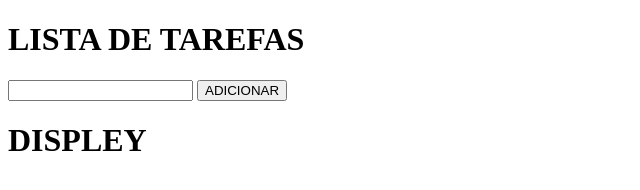
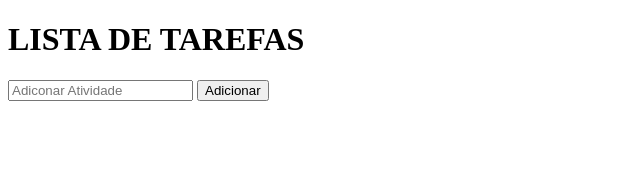
Before and after one commit to guilberneto/lista_atividades, a plain HTML site: page index.html in a window 1280 px wide. Shown: the whole page, without its empty margins (0-640 px from the left). Drawn offline with Linux system fonts and the light colour scheme.

Commit message:
comite-original

```diff
--- a/index.html
+++ b/index.html
@@ -2,30 +2,28 @@
 <html lang="pt-BR">
 
 <head>
-    <meta charset="UTF-8">
-    <meta name="viewport" content="width=device-width, initial-scale=1.0">
-    <title>PROJETO TO DO LIST</title>
+<meta charset="UTF-8">
+<meta name="viewport" content="width=device-width, initial-scale=1.0">
+<title>PROJETO TO DO LIST</title>
 </head>
 
 <body>
 
- <header class="CONTROLE-CAIXA">          <!--Controle  pricipal  -->
+<div class="conteiner">
 
-    <h1>LISTA DE TAREFAS</h1>                      <!-- Titulo  -->
+ <h1>LISTA DE TAREFAS</h1>
 
-    <input type="text" name="" id="">                  <!-- input -->
+  <form>
+   <input type="text"
+    placeholder="Adiconar Atividade" >
+    <button> Adicionar</button>
+    </form>
 
-      <button class="btn">
-         ADICIONAR
-          </button>
+    <ul id="tarefa"></ul>
 
-        <div class="mostra-lista">
-         <h1>DISPLEY</h1>
-           <div class="mostra-lista-txt">
-            </div>
-             </div>
+</div>
 
- </header>
+
 
 </body>
 
```
